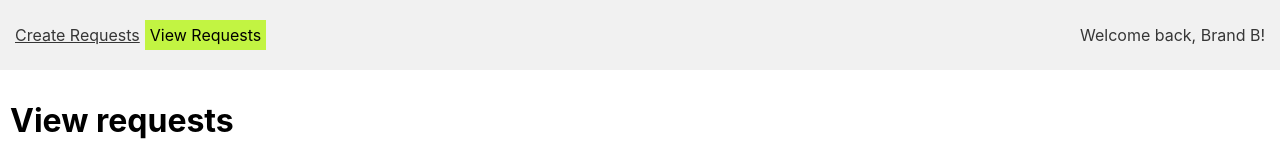
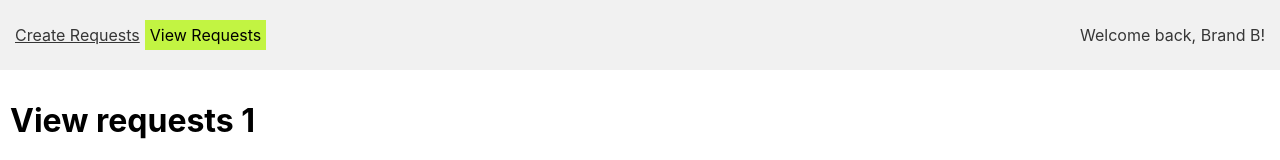
Before and after one commit to luczorce/uf-request-portal, a Vue app: page /#/requests/1 in a window 1280 px wide. Shown: the top 160 px of the page. Built offline with nearby package versions, Linux system fonts and the light colour scheme; no server answers.

Commit message:
allow direct navigation to a request

```diff
--- a/src/components/requestCreator.vue
+++ b/src/components/requestCreator.vue
@@ -35,7 +35,7 @@
 
           <button type="button" class="selected-finish" v-bind:disabled="!selected.length" v-on:click="createRequest">Create Request</button><span v-if="sendingRequest">thinking...</span>
 
-          <p v-if="requestResponse">the request can be accessed with <code>{{requestResponse}}</code> <button class="small-button" @click="requestResponse = null">dismiss</button></p>
+          <p v-if="requestResponse">Details on the request, including it's responses, can be <router-link :to="{name: 'requests', params: {requestKey: requestResponse}}">accessed with <code>{{requestResponse}}</code></router-link> <button class="small-button" @click="requestResponse = null">dismiss</button></p>
         </div>
 
         <div class="column column--options">
--- a/src/views/ViewRequests.vue
+++ b/src/views/ViewRequests.vue
@@ -16,6 +16,11 @@
     data: function() {
       return {
         currentRequest: ''
+      }
+    },
+    created() {
+      if (this.$route.params.requestKey) {
+        this.currentRequest = this.$route.params.requestKey
       }
     },
     watch: {
```
